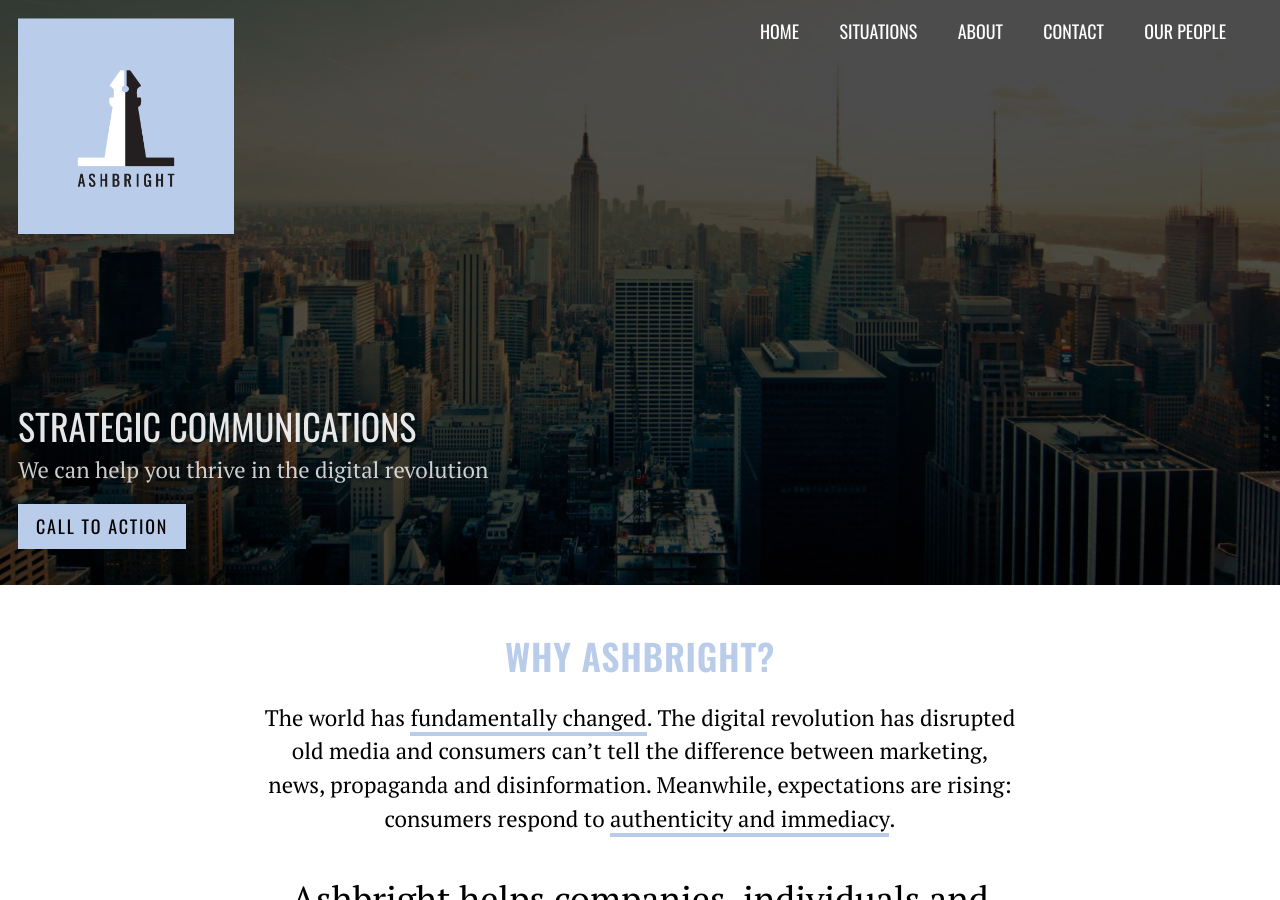
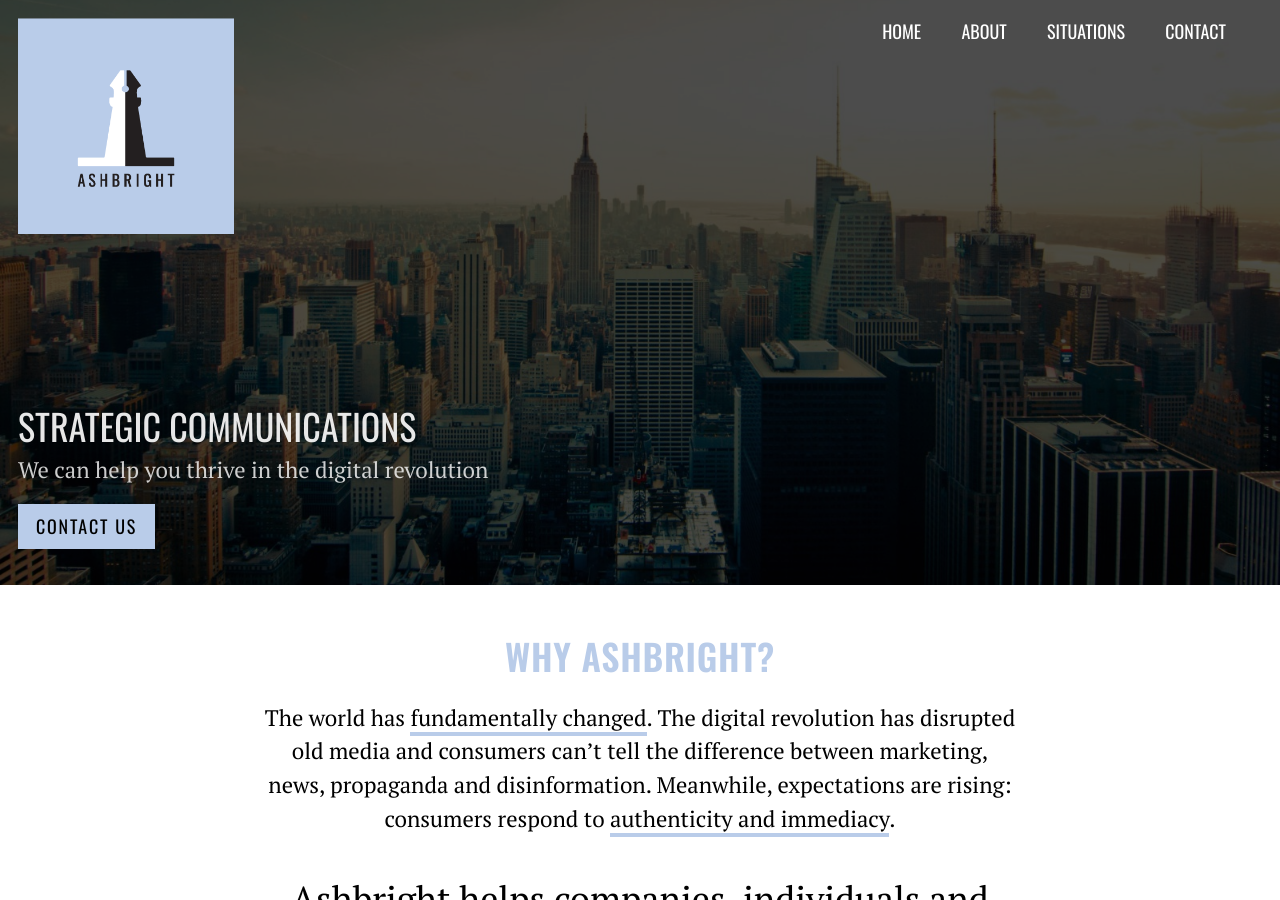
Before and after one commit to wearethoughtfox/ashbright, a Jekyll site: the page built from index.html, in a window 1280 px wide and 900 px high. Built offline with Jekyll 4.4.1, drawn with Linux system fonts in a browser that asks for light colours.

Commit message:
Added page links.

```diff
--- a/index.html
+++ b/index.html
@@ -11,24 +11,23 @@
           <img class="mw4-5" src="{{ site.baseurl }}/images/LOGO-RGB.png" alt="Ashbright">
         </a>
         <div class="db dtc-l v-mid v-top-l w-100 w-75-l tc tr-l">
-          <a class="ash-sans link hover-ashblue no-underline white f6 f5-l dib mr3 mr4-l ttu" href="#" title="Home">Home</a>
-          <a class="ash-sans hover-ashblue no-underline white f6 f5-l dib mr3 mr4-l ttu"  href="#" title="How it Works">Situations</a>
-          <a class="ash-sans hover-ashblue no-underline white f6 f5-l dib mr3 mr4-l ttu"  href="#" title="Blog">About</a>
-          <a class="ash-sans hover-ashblue no-underline white f6 f5-l dib mr3 mr4-l ttu"  href="#" title="Press">Contact</a>
-          <a class="ash-sans hover-ashblue no-underline white f6 f5-l dib mr3 mr4-l ttu"  href="#" title="Contact">Our people</a>
+          <a class="ash-sans link hover-ashblue no-underline white f6 f5-l dib mr3 mr4-l ttu" href="/" title="Home">Home</a>
+          <a class="ash-sans hover-ashblue no-underline white f6 f5-l dib mr3 mr4-l ttu"  href="#about" title="About">About</a>
+          <a class="ash-sans hover-ashblue no-underline white f6 f5-l dib mr3 mr4-l ttu"  href="#situations" title="Situations">Situations</a>
+          <a class="ash-sans hover-ashblue no-underline white f6 f5-l dib mr3 mr4-l ttu" href="#contact" title="Contact">Contact</a>
         </div>
       </nav>
 
       <div class="mt4 mt6-l ph3 tc tl-l">
         <h1 class="f1 f1-l fw2 white-90 mb0 lh-title ttu">Strategic communications</h1>
         <p class="fw1 f3 white-80 mt1 mb3">We can help you thrive in the digital revolution</p>
-        <a class="ash-sans f5 link grow ph3 pv2 mb4 dib black bg-ashblue ttu tracked" href="#0">Call to action</a>
+        <a class="ash-sans f5 link grow ph3 pv2 mb4 dib black bg-ashblue ttu tracked" href="#0">Contact us</a>
       </div>
     </div>
   </div>
 </header>
 
-<section class="mw5 mw7-ns center pa3-l ph5-ns">
+<section id="about" class="mw5 mw7-ns center pa3-l ph5-ns">
   <h2 class="f1 ph2 ph4-l tc-l ashblue ttu">Why Ashbright?</h2>
 
   <p class="f3 ph2 ph4-l tc-l lh-copy">The world has <span class="bb bw2 b--ashblue">fundamentally changed</span>. The digital revolution has disrupted old media and  consumers can’t tell the difference between marketing, news, propaganda and disinformation. Meanwhile, expectations are rising: consumers respond to <span class="bb bw2 b--ashblue">authenticity and immediacy</span>.</p>
@@ -36,7 +35,7 @@
   <p class="f1 ph2 ph4-l tc-l lh-copy">Ashbright helps companies, individuals and governments survive and thrive in this new environment</p>
 </section>
 
-<div class="mw9 center ph3-ns">
+<section id="situations" class="mw9 center ph3-ns">
   <div class="cf ph2-ns">
     <div class="fl w-100 w-third-ns pa2">
         <article class="br2 ba dark-gray b--black-10 mt4 w-100 center">
@@ -85,11 +84,10 @@
       </div>
     </div>
   </div>
-</div>
+</section>
 
+<section id="contact" class="tc mv4 pb5">
+  <a class="ash-sans f5 link grow ph3 pv2 mb2 mr4-l dib black bg-ashblue ttu tracked" href="#0">Contact us</a>
 
-  <div class="tc mv4">
-    <a class="ash-sans f5 link grow ph3 pv2 mb2 mr4-l dib black bg-ashblue ttu tracked" href="#0">Contact us</a>
-
-    <a class="ash-sans f5 link grow ph3 pv2 mb2 dib white bg-ashdarkgrey ttu tracked" href="#0">0044 000 0000</a>
-  </div>
+  <a class="ash-sans f5 link grow ph3 pv2 mb2 dib white bg-ashdarkgrey ttu tracked" href="#0">0044 000 0000</a>
+</section>
```
